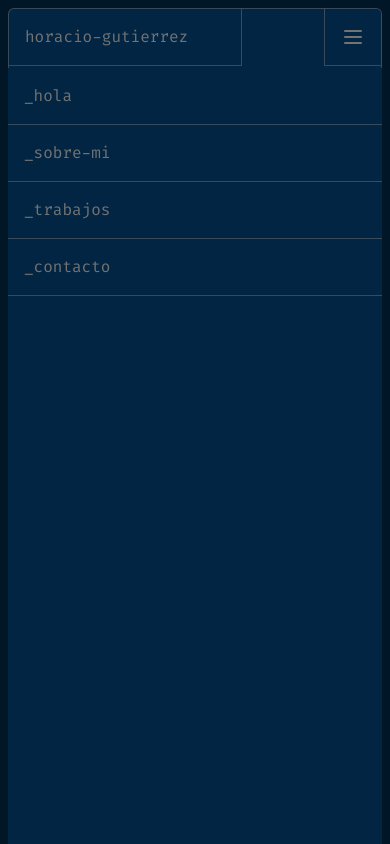
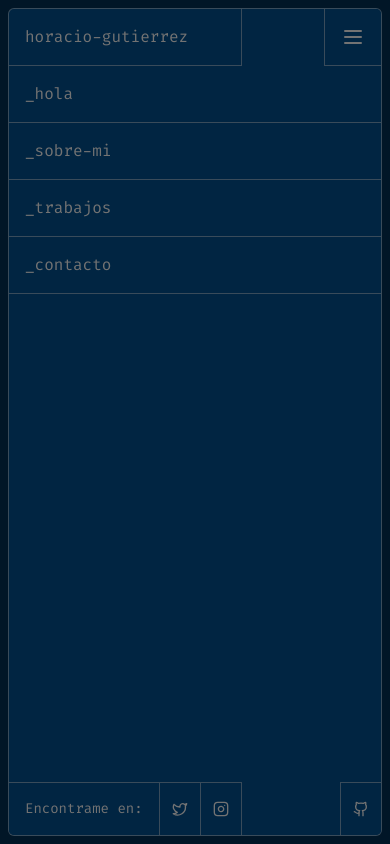
Before and after one commit to HoracioGutierrez/vs-code-portfolio, a Next.js app: page / in a window 390 px wide. Both pictures are taken after a click on the icon 353 px from the left and 37 px from the top of the page. Built offline with nearby package versions, Linux system fonts and the light colour scheme; what tailwindcss-motion would draw is missing.

Commit message:
refactor(layout): adjust grid structure and improve responsiveness across pages

```diff
--- a/app/(pages-layout)/(with-sidebar)/layout.tsx
+++ b/app/(pages-layout)/(with-sidebar)/layout.tsx
@@ -53,7 +53,7 @@ export default function WithSidebarLayout({
     <>
       <ContainerWithBorder
         className={cn(
-          "w-full",
+          "w-full row-start-2",
           isSmallScreen && isAboutPage && "col-start-1 -col-end-1",
           isSmallScreen && !isAboutPage && "col-start-1 -col-end-1",
           !isSmallScreen && isAboutPage && "col-start-2 -col-end-3",
@@ -105,7 +105,7 @@ export default function WithSidebarLayout({
       </ContainerWithBorder>
       <div
         className={cn(
-          "motion-preset-fade-md flex grow",
+          "motion-preset-fade-md flex grow row-start-3 md:row-start-2",
           isSmallScreen && "col-start-1 -col-end-1",
           !isSmallScreen && !isAboutPage && "col-start-2 -col-end-1",
           !isSmallScreen && isAboutPage && "col-start-3 -col-end-1"
--- a/app/(pages-layout)/(with-sidebar)/trabajos/page.tsx
+++ b/app/(pages-layout)/(with-sidebar)/trabajos/page.tsx
@@ -1,10 +1,7 @@
-import { Fira_Code } from "next/font/google";
 import { cn } from "@/lib/utils";
 import { getProjectsByFilter } from "@/features/sidebar-items/actions/getProjectsByFilter";
 import TrabajosList from "@/features/trabajos/components/TrabajosList";
 import { Suspense } from "react";
-
-const firaCode = Fira_Code({ weight: "400", subsets: ["latin"] });
 
 type TrabajosPageProps = {
   searchParams: Promise<{ [key: string]: string | undefined }>;
@@ -17,8 +14,7 @@ async function TrabajosPage({ searchParams }: TrabajosPageProps) {
   return (
     <div
       className={cn(
-        firaCode.className,
-        "motion-preset-fade-md items-start gap-4 p-4 xl:p-20 w-full sm:grid sm:grid-cols-2 2xl:grid-cols-[repeat(auto-fill,_minmax(min(100%,300px),_1fr))]"
+        "items-start gap-6 p-4 xl:p-20 w-full flex flex-col sm:grid sm:grid-cols-2 2xl:grid-cols-[repeat(auto-fill,_minmax(min(100%,300px),_1fr))]"
       )}
     >
       <Suspense fallback={<div>Loading...</div>}>
--- a/app/(pages-layout)/(without-sidebar)/(home)/page.tsx
+++ b/app/(pages-layout)/(without-sidebar)/(home)/page.tsx
@@ -5,7 +5,7 @@ function HomePage() {
   return (
     <div
       className={cn(
-        "grid place-content-center col-start-1 -col-end-1 row-start-2 row-end-4"
+        "grid place-content-center col-start-1 -col-end-1 row-start-2 row-end-5"
       )}
     >
       <div className="flex flex-col gap-20 px-4">
--- a/app/globals.css
+++ b/app/globals.css
@@ -227,7 +227,6 @@ h3 {
 
 #main-editor {
   display: grid;
-
   grid-template-columns: var(--grid-cols-def);
   grid-template-rows: var(--grid-rows-def);
 }
--- a/features/laytout/components/MainEditorDrawer.tsx
+++ b/features/laytout/components/MainEditorDrawer.tsx
@@ -11,8 +11,8 @@ function MainEditorDrawer() {
   return (
     <nav
       className={cn(
-        "overflow-hidden opacity-0 bg-primary pointer-events-none fixed top-17 md:top-23 left-2 md:left-8 w-[calc(100%_-_1rem)] md:w-[calc(100%_-_4rem)] h-full z-50 transition-all duration-300",
-        drawerOpen && "backdrop-blur-3xl opacity-100 pointer-events-auto",
+        "overflow-hidden opacity-0 bg-primary pointer-events-none z-50 transition-all duration-300 col-start-1 -col-end-1 row-start-2 -row-end-1",
+        drawerOpen && "backdrop-blur-3xl opacity-100 pointer-events-auto ",
         "lg:opacity-0 lg:pointer-events-none"
       )}
     >
--- a/features/trabajos/components/TrabajosList.tsx
+++ b/features/trabajos/components/TrabajosList.tsx
@@ -23,6 +23,7 @@ export default function TrabajosList({ projectPromise }: TrabajosListProps) {
               </span>
             </h2>
             <article className="w-full border border-secondary rounded-2xl">
+              <div className="rounded-t-2xl overflow-hidden">
                 <Image
                   src={project.thumbnail || "/images/thumbnail.png"}
                   alt={project.title}
@@ -30,6 +31,7 @@ export default function TrabajosList({ projectPromise }: TrabajosListProps) {
                   height={370}
                   className="rounded-md object-cover w-full max-h-[150px]"
                 />
+              </div>
               <div className="p-7 pt-4">
                 <p className="line-clamp-3 text-sm text-muted-foreground mb-4">
                   {project.description}
```
Lines whose indentation alone changed are shown as unchanged.
